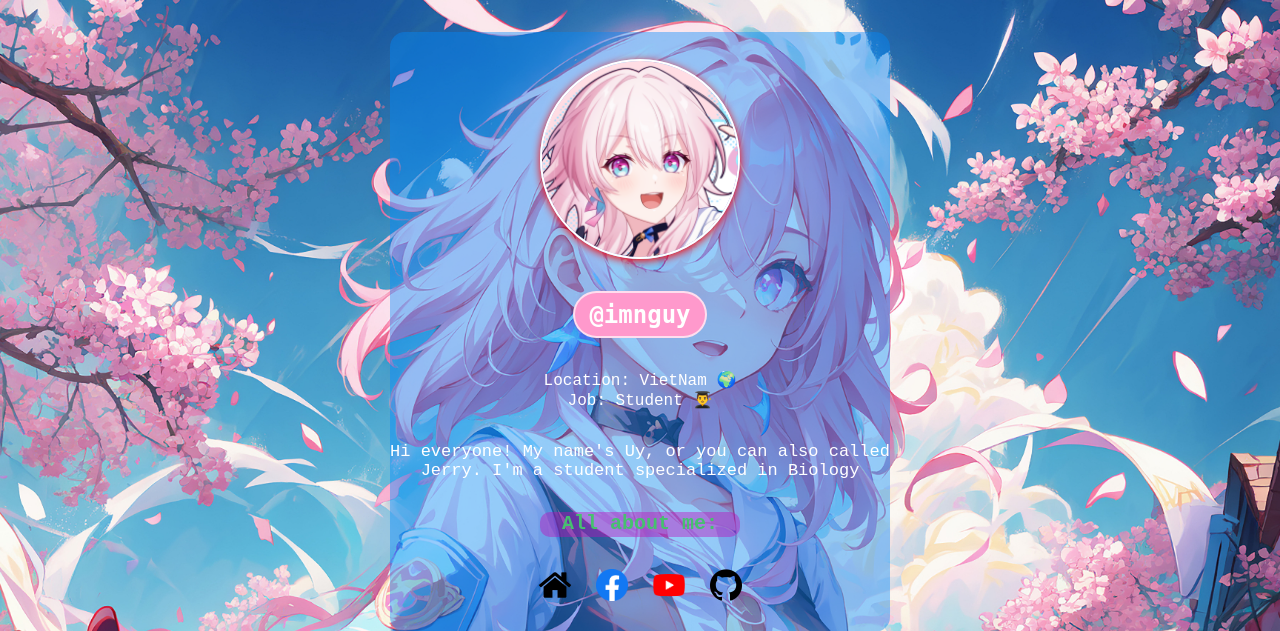
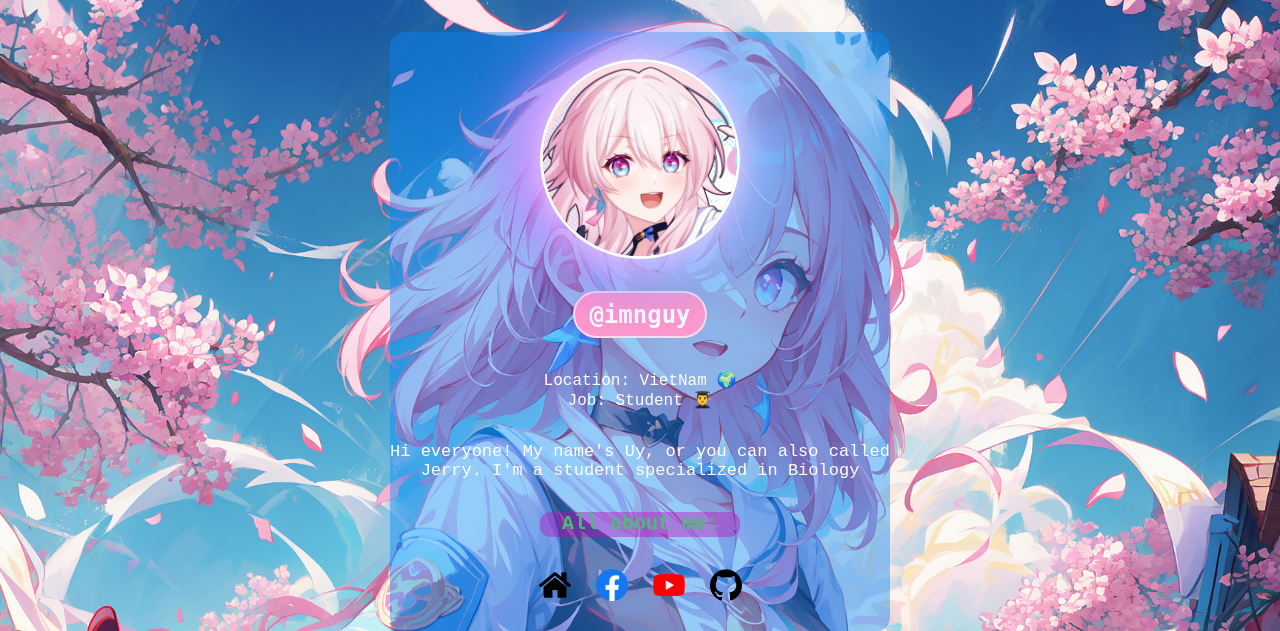
Before and after one commit to imnguy06/imnguy06.github.io, a PHP site: page / in a window 1280 px wide. Shown: the top 631 px of the page. Run offline with PHP 8.4, Linux system fonts and the light colour scheme.

Commit message:
Update imnguyweb.css

```diff
--- a/imnguyweb.css
+++ b/imnguyweb.css
@@ -47,8 +47,19 @@ body
     height: 200px;
     border-radius: 50%;
     border-style: solid;
-    border: 2px solid #fff;
-    box-shadow: red 0px 2px 8px 0px;
+    position: relative;
+    width: 200px;
+    width: 200px;
+    border-radius: 50%;
+    box-shadow:
+    inset 0 0 50px #fff,
+    inset 20px 0 80px #f0f,
+    inset -20px 0 80px #0ff,
+    inset 20px 0 300px #f0f,
+    inset -20px 0 300px #0ff,
+    0 0 50px #fff,
+    -10px 0 80px #f0f,
+    10px 0 80px #0ff;
 }
 
 .name
```
